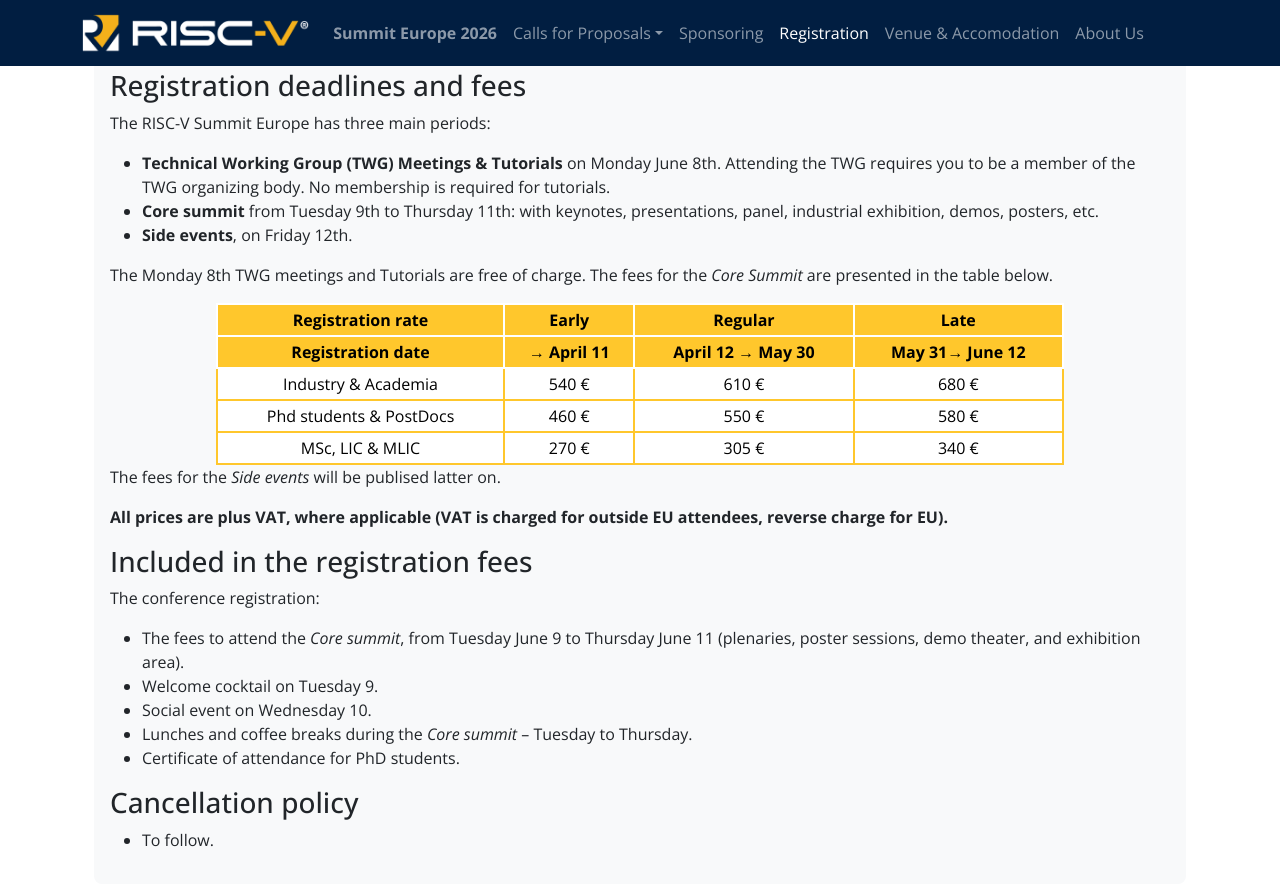
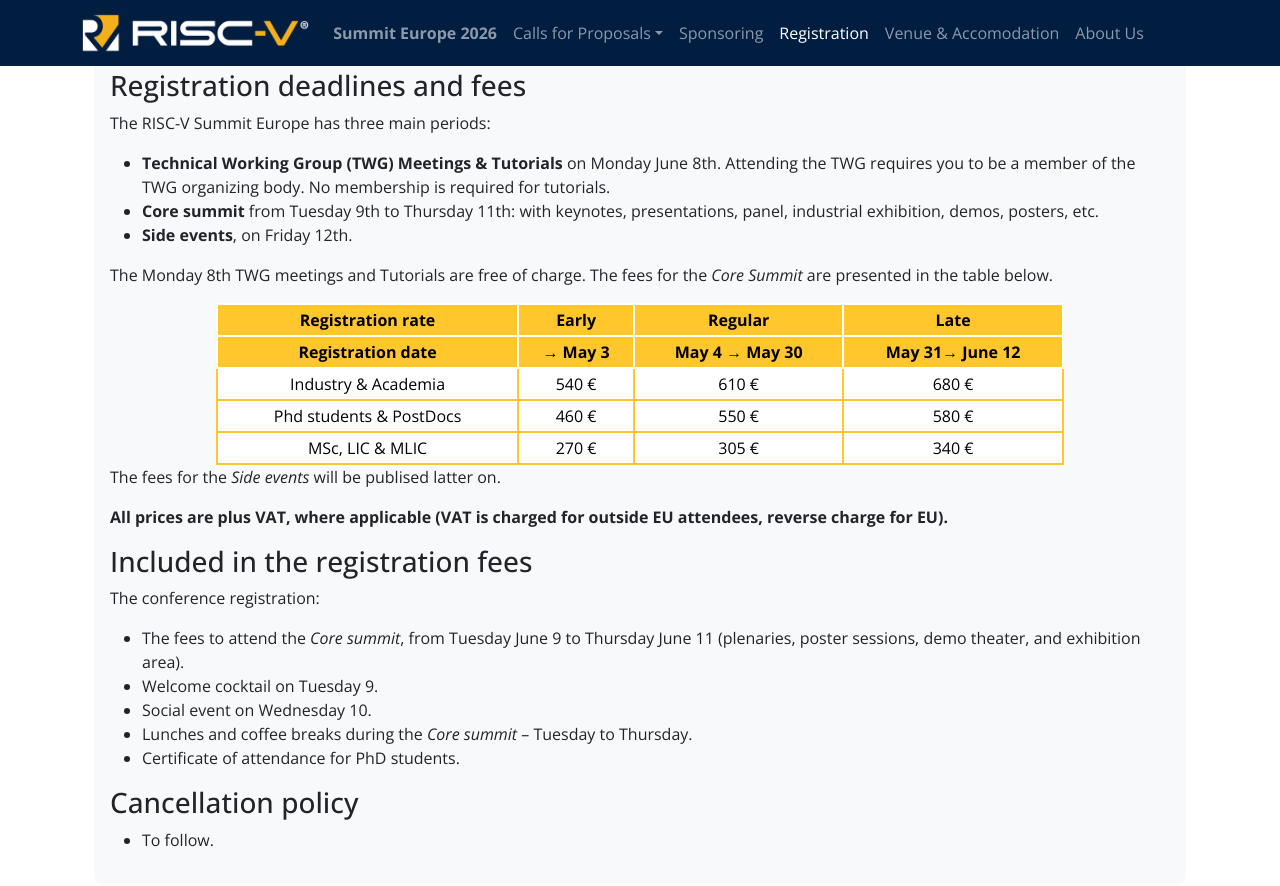
Before and after one commit to riscv-europe/summit-website-development, a Jekyll site: the page built from summit/2026/registration.md, in a window 1280 px wide and 900 px high, scrolled down 770 px. Shown: the top 886 px of the window. Built offline with Jekyll 4.4.1, drawn with Linux system fonts in a browser that asks for light colours.

Commit message:
Fix: postponed the early bird deadline.

```diff
--- a/summit/2026/registration.md
+++ b/summit/2026/registration.md
@@ -61,8 +61,8 @@
     </tr>
     <tr>
       <th>Registration date</th>
-      <th>&rarr; April 11</th>
-      <th>April 12 &rarr; May 30</th>
+      <th>&rarr; May 3</th>
+      <th>May 4 &rarr; May 30</th>
       <th>May 31&rarr; June 12</th>
     </tr>
   </thead>
```
